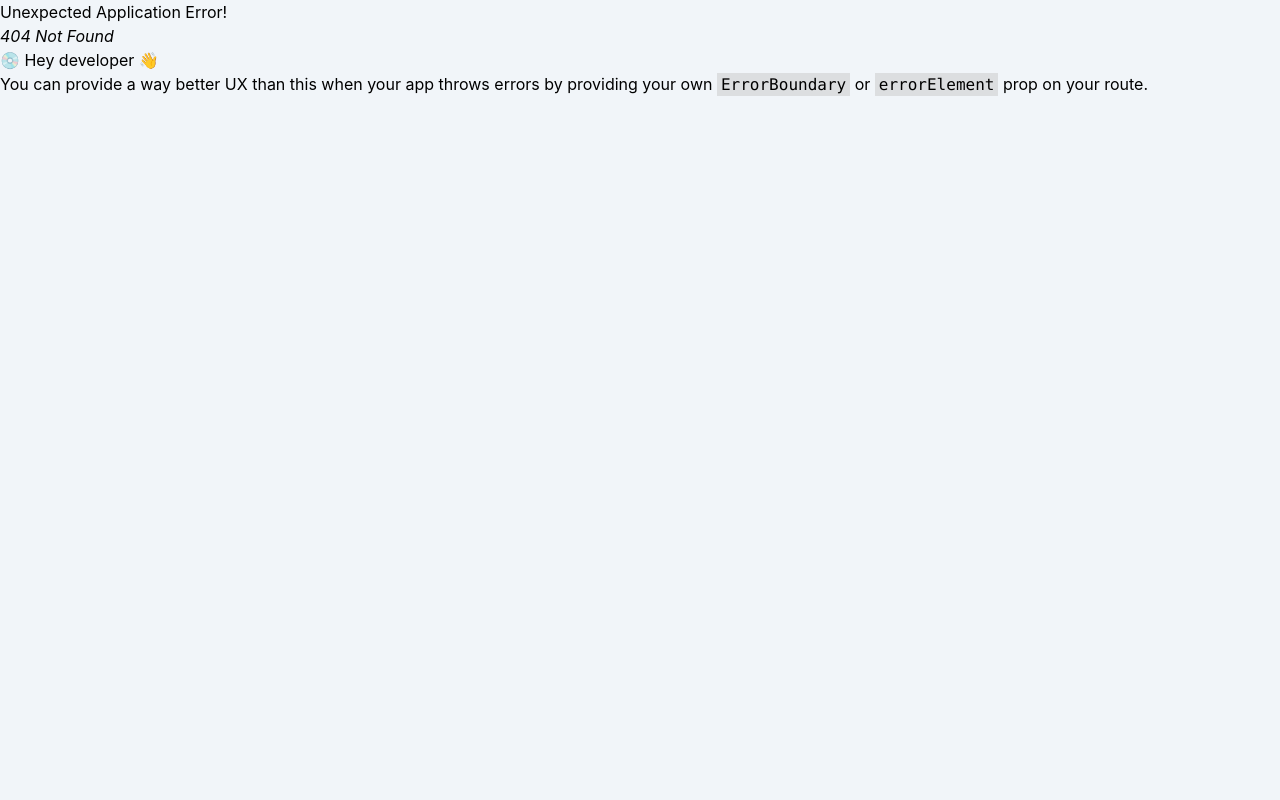
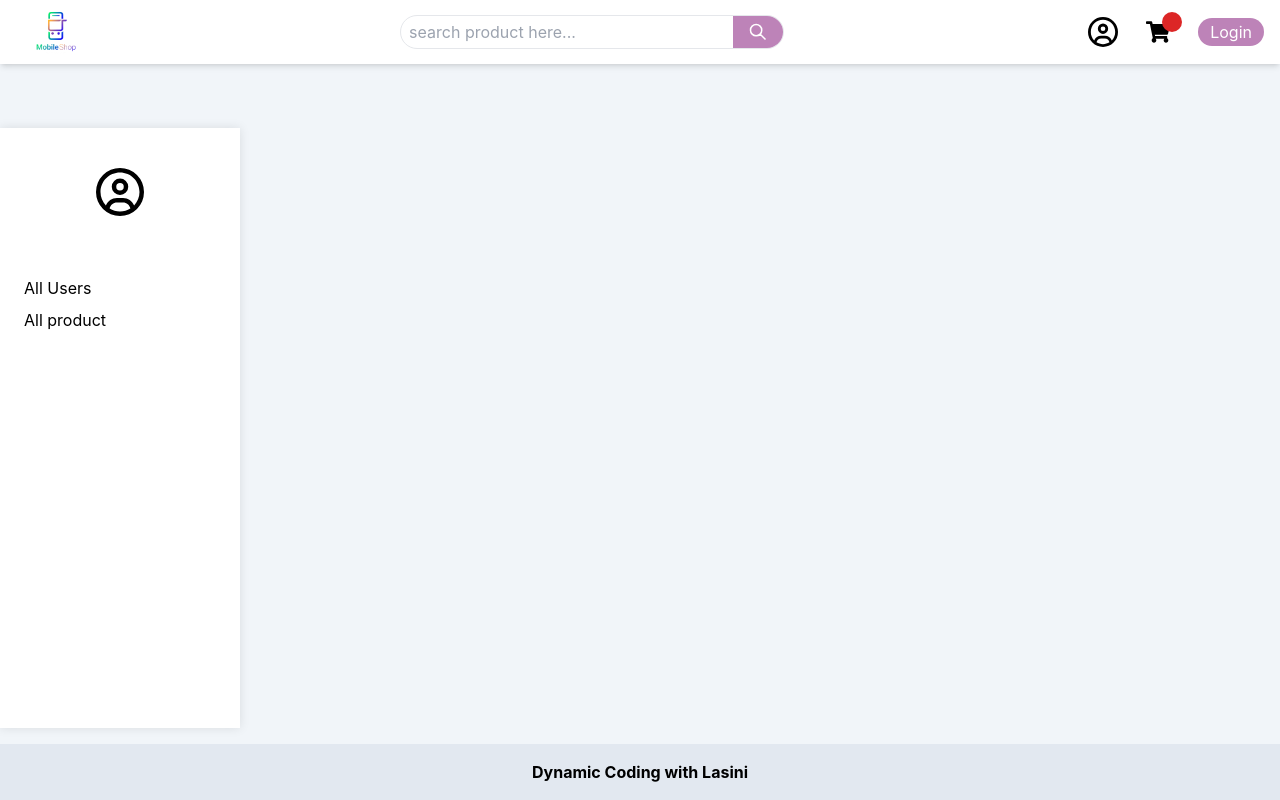
Before and after one commit to LasiniPrabashi/Mobile-phone-shop-Ecommerce, a React (Create React App) app in the folder frontend/: page /admin-panel in a window 1280 px wide. Before the commit this address had no page. Built offline with nearby package versions, Linux system fonts and the light colour scheme; no server answers.

Commit message:
create Admin panel

```diff
--- a/frontend/src/App.css
+++ b/frontend/src/App.css
@@ -0,0 +1,3 @@
+.customShadow{
+    box-shadow: 0px 0px 10px rgba(0,0,0,0.1);
+}
--- a/frontend/src/components/Header.js
+++ b/frontend/src/components/Header.js
@@ -1,4 +1,4 @@
-import React from 'react'
+import React, {useState} from 'react'
 import Logo from './Logo'
 import { GrSearch } from "react-icons/gr";
 import { FaRegCircleUser } from "react-icons/fa6";
@@ -10,9 +10,11 @@
 import SummaryApi from "../common";
 
 
+
 const Header = () => {
     const user = useSelector(state => state?.user?.user)
     const dispatch = useDispatch()
+    const [menuDisplay,setMenuDisplay] = useState(false)
 
 
     const handleLogout = async() => {
@@ -52,8 +54,9 @@
             </div>
 
             <div className='flex items-center gap-7'>
+                <div className='relative flex justify-center'>
 
-              <div className='text-3xl cursor-pointer relative flex justify-center'>
+              <div className='text-3xl cursor-pointer relative flex justify-center' onClick={()=>setMenuDisplay(preve => !preve)}>
                   {
                       user?.profilePic ? (
                           <img src={user?.profilePic} className='w-10 h-10 rounded-full' alt={user?.name}/>
@@ -63,6 +66,17 @@
                   }
 
               </div>
+                    {
+                    menuDisplay && (
+                    <div className='absolute bg-white bottom-0 top-11 h-fit p-2 shadow-lg rounded' >
+                        <nav>
+                            <Link to={"admin-panel"} className='whitespace-nowrap hidden md:block hover:bg-slate-100 p-2' onClick={()=>setMenuDisplay(preve => !preve)} >Admin Panel</Link>
+
+                        </nav>
+                        </div>
+                         )
+                    }
+                </div>
 
               <div className='text-2xl relative'>
               <span><FaShoppingCart/></span>
--- /dev/null
+++ b/frontend/src/pages/AdminPanel.js
@@ -0,0 +1,51 @@
+import React, {useEffect} from 'react'
+import {Link, Outlet, useNavigate} from "react-router-dom";
+import {FaRegCircleUser} from "react-icons/fa6";
+import {useSelector} from "react-redux";
+import ROLE from "../common/role";
+
+const AdminPanel = () => {
+    const user = useSelector(state => state?.user?.user)
+
+
+
+    useEffect(()=>{
+        if(user?.role !== ROLE.ADMIN){
+        }
+    },[user])
+
+    return(
+        <div className='min-h-[calc(85vh-80px)] md:flex hidden'>
+
+            <aside className='bg-white min-h-full w-full max-w-60 customShadow'>
+                <div className='h-32  flex justify-center items-center flex-col'>
+                <div className='text-5xl cursor-pointer relative flex justify-center'>
+                    {
+                        user?.profilePic ? (
+                            <img src={user?.profilePic} className='w-20 h-20 rounded-full' alt={user?.name} />
+                        ) : (
+                            <FaRegCircleUser/>
+                        )
+                    }
+                </div>
+                    <p className='capitalize text-lg font-semibold'>{user?.name}</p>
+                    <p className='text-sm'>{user?.role}</p>
+                </div>
+
+                <div>
+                    <nav className='grid p-4'>
+                        <Link to={"all-users"} className='px-2 py-1 hover:bg-slate-100'>All Users</Link>
+                        <Link to={"all-products"} className='px-2 py-1 hover:bg-slate-100'>All product</Link>
+                    </nav>
+                </div>
+            </aside>
+
+            <main className='w-full h-full p-2'>
+                <Outlet/>
+            </main>
+        </div>
+    )
+
+}
+
+export default AdminPanel
--- a/frontend/src/routes/index.js
+++ b/frontend/src/routes/index.js
@@ -4,6 +4,7 @@
 import Login from '../pages/Login'
 import ForgotPassowrd from '../pages/ForgotPassowrd'
 import SignUp from '../pages/SignUp'
+import AdminPanel from "../pages/AdminPanel";
 
 
 const router = createBrowserRouter([
@@ -26,7 +27,10 @@
             {
                 path : "sign-up",
                 element : <SignUp/>
-            },
+            },{
+                path : "admin-panel",
+                element : <AdminPanel/>
+            }
         ]
     }
 ])
```
Also changed, not shown: 1 other file (tests, documents, lock files or other folders).
